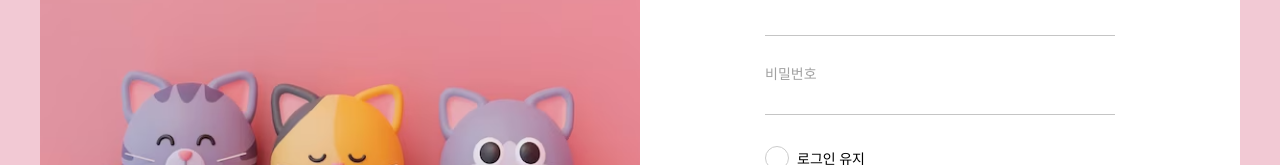
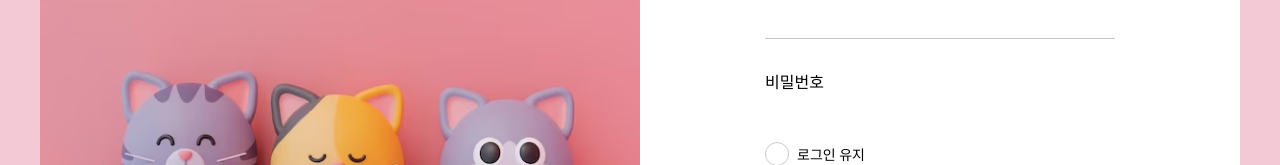
Before and after one commit to ftery0/REACT, a React (Create React App) app in the folder STUDY/Login/: page / in a window 1280 px wide. Shown: the part 290-455 px from the top of the page. Built offline with nearby package versions, Linux system fonts and the light colour scheme.

Commit message:
css => scss

```diff
--- a/STUDY/Login/src/components/Login/Login.css
+++ /dev/null
@@ -1,201 +0,0 @@
-*{
-  margin: 0;
-  border: 0;
-}
-
-.Login {
-  width: 100vw;
-  height: 100vh;
-  background-color: #F2C9D4;
-  display: flex;
-  flex-direction: column;
-  -webkit-box-align: center;
-  align-items: center;
-  -webkit-box-pack: center;
-  justify-content: center;
-  overflow-x: hidden;
-  overflow-y: hidden;
-}
-.logo{
-  min-width: 600px;
-  max-width: 600px;
-  height: 100%;
-  position: relative;
-}
-
-.login-group {
-  width: 1200px;
-  height: 650px;
-  display: flex;
-  justify-content: space-around;
-  animation-name: logingroup;
-  animation-duration: 1.5s;
-  animation-fill-mode: forwards;
-  opacity: 0;
-}
-.sc-breuTDiVspsI{
-  width: 100%;
-  height: 100%;
-  background-color: white;
-}
-.logo{
-  display: flex;
-  flex-direction: column;
-  -webkit-box-align: center;
-  align-items: center;
-  -webkit-box-pack: center;
-  justify-content: center;
-}
-.logo  > img{
-  width: 100%;
-  height: 100%;
-
-}
-
-.login_form{
-  width: 350px;
-  display: flex;
-  flex-direction: column;
-  row-gap: 28px;
-  justify-content: space-between;
-}
-form {
-  width: 30%;
-  height: auto;
-}
-.Main_FR{
-  width: 100%;
-  height: 100%;
-  display: flex;
-  -webkit-box-align: center;
-  align-items: center;
-  -webkit-box-pack: center;
-  justify-content: center;
-}
-.login_form > h1{
-  flex-direction: column;
-  row-gap: 50px;
-  text-align: center;
-}
-.loginid{
-  height: 56px;
-  display: flex;
-  flex-direction: column;
-  row-gap: 5px;
-}
-.idtext{
-  font-size: 14px;
-  color: rgb(161, 161, 161);
-  line-height: 18px;
-}
-.login1 {
-  border-bottom: 1px solid #C5C5C5;
-  height: 30px;
-  width: 100%;
-  display: flex;
-  flex-direction: column;
-  font-size: 18px;
-  font-weight: 500;
-  outline: none;
-}
-.lgoinpasword{
-  height: 56px;
-  display: flex;
-  flex-direction: column;
-  row-gap: 5px;
-}
-.paswordtext{
-  font-size: 14px;
-  color: rgb(161, 161, 161);
-  line-height: 18px;
-}
-.login2 {
-  border-bottom: 1px solid #C5C5C5;
-  height: 30px;
-  width: 100%;
-  display: flex;
-  flex-direction: column;
-  font-size: 18px;
-  font-weight: 500;
-  outline: none;
-}
-
-.submit {
-  font-size: 20px;
-  font-weight: 700;
-  border: none;
-  border-radius: 10px;
-  width: 100%;
-  cursor: pointer;
-  background-color: #F294B6;
-  color: white;
-}
-
-.signup-link {
-  margin-top: 10px;
-  text-align: center;
-}
-
-.signup-link button {
-  background: none;
-  border: none;
-  cursor: pointer;
-  text-decoration: underline;
-  font-size: 15px;
-}
-@keyframes logingroup {
-  0% {opacity: 0;}
-  100%{opacity: 1;}
-}
-
-.KeppLogin{
-  width: 100%;
-    height: 30px;
-    display: flex;
-    -webkit-box-align: center;
-    align-items: center;
-    -webkit-box-pack: start;
-    justify-content: start;
-    column-gap: 8px;
-}
-.OLogin{
-    width: 22px;
-    height: 22px;
-    border-radius: 100%;
-    border: 0.1rem solid rgb(204, 204, 204);
-    cursor: pointer;
-    display: flex;
-    -webkit-box-align: center;
-    align-items: center;
-    -webkit-box-pack: center;
-    justify-content: center;
-}
-.KeppLogin > p{
-  font-size: 14px;
-}
-.openLogin{
-  width: 22px;
-  height: 22px;
-  border-radius: 100%;
-  border: 0.1rem solid rgb(0, 103, 188);
-  cursor: pointer;
-  display: flex;
-  -webkit-box-align: center;
-  align-items: center;
-  -webkit-box-pack: center;
-  justify-content: center;
-}
-.Icon{
-  width: 18px;
-    height: 18px;
-    display: flex;
-    -webkit-box-align: center;
-    align-items: center;
-    -webkit-box-pack: center;
-    justify-content: center;
-    color: rgb(0, 103, 188);
-}
-.Icon >img{
-  width: 13px;
-  height: 13px;
-}
--- a/STUDY/Login/src/components/Login/Login.jsx
+++ b/STUDY/Login/src/components/Login/Login.jsx
@@ -1,6 +1,6 @@
 import React, {useState} from "react";
 import { useNavigate } from "react-router-dom";
-import "./Login.css";
+import "./Login.scss";
 import useLogin from "../../Hooks/auth/useLogin";
 import LOGO from "../../assets/img/Lofo.png";
 import CheckIcon from "../../assets/img/check.png";
--- /dev/null
+++ b/STUDY/Login/src/components/Login/Login.scss
@@ -0,0 +1,165 @@
+* {
+  margin: 0;
+  border: 0;
+}
+
+.Login {
+  width: 100vw;
+  height: 100vh;
+  background-color: #F2C9D4;
+  display: flex;
+  flex-direction: column;
+  align-items: center;
+  justify-content: center;
+  overflow: hidden;
+}
+
+.logo {
+  min-width: 600px;
+  max-width: 600px;
+  height: 100%;
+  position: relative;
+
+  & > img {
+    width: 100%;
+    height: 100%;
+  }
+}
+
+.login-group {
+  width: 1200px;
+  height: 650px;
+  display: flex;
+  justify-content: space-around;
+  animation-name: logingroup;
+  animation-duration: 1.5s;
+  animation-fill-mode: forwards;
+  opacity: 0;
+}
+
+.sc-breuTDiVspsI {
+  width: 100%;
+  height: 100%;
+  background-color: white;
+}
+
+.login_form {
+  width: 350px;
+  display: flex;
+  flex-direction: column;
+  row-gap: 28px;
+  justify-content: space-between;
+
+  form {
+    width: 30%;
+    height: auto;
+  }
+}
+
+.Main_FR {
+  width: 100%;
+  height: 100%;
+  display: flex;
+  align-items: center;
+  justify-content: center;
+}
+
+.login_form > h1 {
+  flex-direction: column;
+  row-gap: 50px;
+  text-align: center;
+}
+
+.loginid,
+.lgoinpasword {
+  height: 56px;
+  display: flex;
+  flex-direction: column;
+  row-gap: 5px;
+
+  .idtext,
+  .paswordtext {
+    font-size: 14px;
+    color: rgb(161, 161, 161);
+    line-height: 18px;
+  }
+
+  .login1,
+  .login2 {
+    border-bottom: 1px solid #C5C5C5;
+    height: 30px;
+    width: 100%;
+    display: flex;
+    flex-direction: column;
+    font-size: 18px;
+    font-weight: 500;
+    outline: none;
+  }
+}
+
+.submit {
+  font-size: 20px;
+  font-weight: 700;
+  border: none;
+  border-radius: 10px;
+  width: 100%;
+  cursor: pointer;
+  background-color: #F294B6;
+  color: white;
+}
+
+.signup-link {
+  margin-top: 10px;
+  text-align: center;
+
+  button {
+    background: none;
+    border: none;
+    cursor: pointer;
+    text-decoration: underline;
+    font-size: 15px;
+  }
+}
+
+@keyframes logingroup {
+  0% {
+    opacity: 0;
+  }
+  100% {
+    opacity: 1;
+  }
+}
+
+.KeppLogin {
+  width: 100%;
+  height: 30px;
+  display: flex;
+  align-items: center;
+  justify-content: start;
+  column-gap: 8px;
+
+  .OLogin,
+  .openLogin {
+    width: 22px;
+    height: 22px;
+    border-radius: 100%;
+    border: 0.1rem solid #CCCCCC;
+    cursor: pointer;
+    display: flex;
+    align-items: center;
+    justify-content: center;
+  }
+
+  .openLogin {
+    border-color: #0067BC;
+  }
+
+  p {
+    font-size: 14px;
+  }
+
+  .Icon > img {
+    width: 13px;
+    height: 13px;
+  }
+}
```
